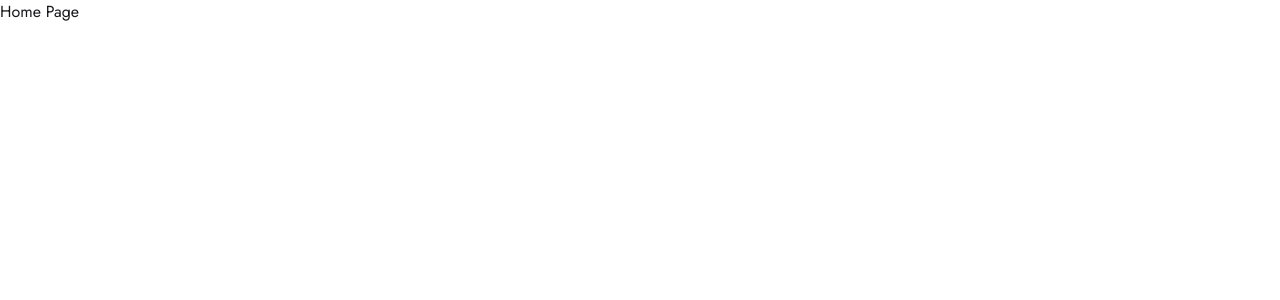
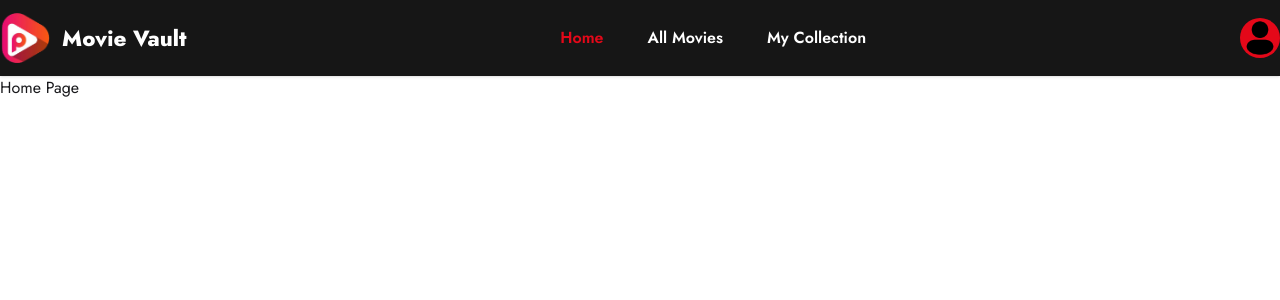
Before and after one commit to MDABDULLAH511/movie-vault-client, a React (Vite) app: page / in a window 1280 px wide. Shown: the top 300 px of the page. Built offline with nearby package versions, Linux system fonts and the light colour scheme.

Commit message:
Add Navbar component with main navigation links

```diff
--- a/src/Components/MyNavLink.jsx
+++ b/src/Components/MyNavLink.jsx
@@ -1,10 +1,18 @@
-import React from 'react';
+import React from "react";
+import { NavLink } from "react-router";
 
-const MyNavLink = () => {
+const MyNavLink = ({ to, className, children }) => {
   return (
-    <div>
-
-    </div>
+    <NavLink
+      to={to}
+      className={({ isActive }) =>
+        isActive
+          ? "fJost text-primary text-[16px] hover:text-primary hover:bg-transparent font-semibold py-2"
+          : `${className} text-white text-[16px] fJost hover:text-primary hover:bg-transparent font-semibold py-2 duration-300`
+      }
+    >
+      {children}
+    </NavLink>
   );
 };
 
--- a/src/Components/Navbar.jsx
+++ b/src/Components/Navbar.jsx
@@ -1,10 +1,215 @@
-import React from 'react';
+import React from "react";
+import MyNavLink from "./MyNavLink";
+import { Link } from "react-router";
+import Container from "./Container";
+import logo from "/movieVault logo.png";
+import userIcon from "../assets/user.png";
+import { LuLayoutDashboard, LuUser } from "react-icons/lu";
+import { FaPlus } from "react-icons/fa6";
+import { MdClose, MdLogout } from "react-icons/md";
+import { CgMenuRightAlt } from "react-icons/cg";
 
 const Navbar = () => {
+  const user = "Abdullah";
+
+  // Nav Links
+  const links = (
+    <>
+      <li>
+        <MyNavLink to="/">Home</MyNavLink>
+      </li>
+      <li>
+        <MyNavLink to="/allMovies">All Movies</MyNavLink>
+      </li>
+      <li>
+        <MyNavLink to="/myCollection">My Collection</MyNavLink>
+      </li>
+    </>
+  );
+
   return (
-    <div>
+    <>
+      <div className="shadow-sm md:py-0 bg-base-200">
+        <Container>
+          <div className="flex justify-between   relative  items-center py-2.5 px-0 ">
+            {/* Nav Logo */}
+            <div className="">
+              <Link to="/" className="flex justify-start items-center gap-3">
+                <img
+                  src={logo}
+                  alt=""
+                  className="w-10 md:w-[50px] lg:w-[50px]"
+                />
+                <p className="text-white fJost text-[18px] md:text-[22px] font-extrabold">
+                  Movie Vault
+                </p>
+              </Link>
+            </div>
 
-    </div>
+            {/* Nav Link for Desktop Device */}
+            <div className="hidden lg:flex justify-end items-center">
+              <ul className="menu menu-horizontal px-1 space-x-5">{links} </ul>
+            </div>
+
+            <div className=" gap-2 ">
+              {/* Login / Register Button / User Image / Log*/}
+              {user ? (
+                <div className="hidden lg:flex items-center gap-4 ">
+                  <div className="dropdown dropdown-end ">
+                    <img
+                      tabIndex={0}
+                      src={user.photoURL ? user.photoURL : userIcon}
+                      alt=""
+                      className="w-10 h-10  rounded-full bg-primary cursor-pointer"
+                    />
+                    {/* Dropdown Profile Div */}
+                    <div
+                      tabIndex="-1"
+                      className="menu dropdown-content bg-base-200 rounded-[5px] border-b-2 border-primary z-1 mt-10 w-60 p-5 shadow-sm text-white space-y-4"
+                    >
+                      {/* User Image and Name */}
+                      <div className="flex gap-3 items-center mb-5">
+                        <img
+                          src={user.photoURL ? user.photoURL : userIcon}
+                          alt=""
+                          className="w-11 h-11  rounded-[5px] bg-primary cursor-pointer"
+                        />
+                        <p className="max-w-[200px] truncate">
+                          {user.displayName ? user.displayName : "Unknown"}
+                        </p>
+                      </div>
+
+                      {/* LogOut Button */}
+                      <button className="btn bg-primary border-primary text-white hover:bg-transparent duration-300 fJost">
+                        <MdLogout size={20} /> Logout
+                      </button>
+                    </div>
+                  </div>
+                </div>
+              ) : (
+                <div className="hidden lg:flex gap-4 ">
+                  <Link
+                    to="/login"
+                    className="btn btn-outline text-white border-primary hover:bg-primary duration-300"
+                  >
+                    Login
+                  </Link>
+
+                  <Link
+                    to="/register"
+                    className="btn bg-primary border-primary text-white hover:bg-transparent duration-300 fJost"
+                  >
+                    Register
+                  </Link>
+                </div>
+              )}
+
+              {/* Mobile devise Nav bar */}
+              <div className="lg:hidden drawer drawer-end w-3/12 flex justify-end">
+                <input
+                  id="my-drawer-5"
+                  type="checkbox"
+                  className="drawer-toggle"
+                />
+
+                {/* Navbar Menu  */}
+                <div className="drawer-content">
+                  <label htmlFor="my-drawer-5" className="drawer-button ">
+                    <CgMenuRightAlt size={32} color="#ffffff" />
+                  </label>
+                </div>
+
+                {/* Drawer Sidebar Page Content*/}
+                <div className="drawer-side">
+                  <label
+                    htmlFor="my-drawer-5"
+                    aria-label="close sidebar"
+                    className="drawer-overlay"
+                  ></label>
+
+                  <ul className="menu bg-base-200 min-h-full w-70 p-4 border-l-5 border-primary relative">
+                    {/* Close button */}
+                    <label
+                      htmlFor="my-drawer-5"
+                      className="btn btn-sm btn-circle absolute left-2 top-2"
+                    >
+                      <MdClose color="#ffffff" size={25} />
+                    </label>
+
+                    <div className="mt-12">
+                      {/* Push menu items below close button */}
+                      <ul className="menu menu-vertical px-1 space-y-5 mb-5">
+                        {links}
+                      </ul>
+                      {/* User Dropdown */}
+                      <div>
+                        {user ? (
+                          <div className="dropdown dropdown-start ">
+                            <img
+                              tabIndex={0}
+                              src={user.photoURL ? user.photoURL : userIcon}
+                              alt=""
+                              className={`w-11 h-11 rounded-full bg-primary cursor-pointer ${
+                                user.photoURL ? "p-0.5" : "p-2"
+                              }`}
+                            />
+                            <div
+                              tabIndex="-1"
+                              className="menu dropdown-content bg-base-200 rounded-[5px] border-b-3 border-primary z-1 mt-5 w-60 p-5 shadow-sm text-white space-y-4"
+                            >
+                              {/* User Image and Name */}
+                              <div className="flex gap-3 items-center mb-5">
+                                <Link to={"/dashboard/profile"}>
+                                  <img
+                                    src={
+                                      user.photoURL ? user.photoURL : userIcon
+                                    }
+                                    alt=""
+                                    className="w-11 h-11  rounded-[5px] bg-primary cursor-pointer p-1"
+                                  />
+                                </Link>
+                                <p className="max-w-[200px] truncate">
+                                  {user.displayName
+                                    ? user.displayName
+                                    : "Unknown"}
+                                </p>
+                              </div>
+                              {/* Logout Button */}
+                              <button
+                                // onClick={handleSignOut}
+                                className="btn bg-primary border-primary text-white hover:bg-transparent duration-300 fJost"
+                              >
+                                <MdLogout size={20} /> Logout
+                              </button>
+                            </div>
+                          </div>
+                        ) : (
+                          <div className="flex gap-4 ">
+                            <Link
+                              to="/login"
+                              className="btn btn-outline text-primary border-primary hover:bg-primary hover:text-white duration-300 shadow-none"
+                            >
+                              Login
+                            </Link>
+
+                            <Link
+                              to="/register"
+                              className="btn bg-primary border-primary text-white hover:bg-transparent hover:text-primary duration-300 shadow-none"
+                            >
+                              Register
+                            </Link>
+                          </div>
+                        )}
+                      </div>
+                    </div>
+                  </ul>
+                </div>
+              </div>
+            </div>
+          </div>
+        </Container>
+      </div>
+    </>
   );
 };
 
```
